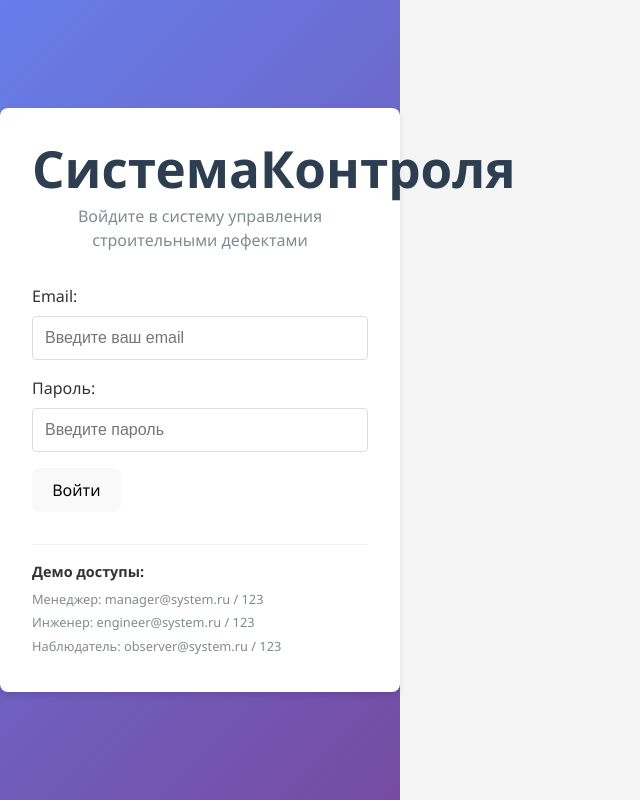
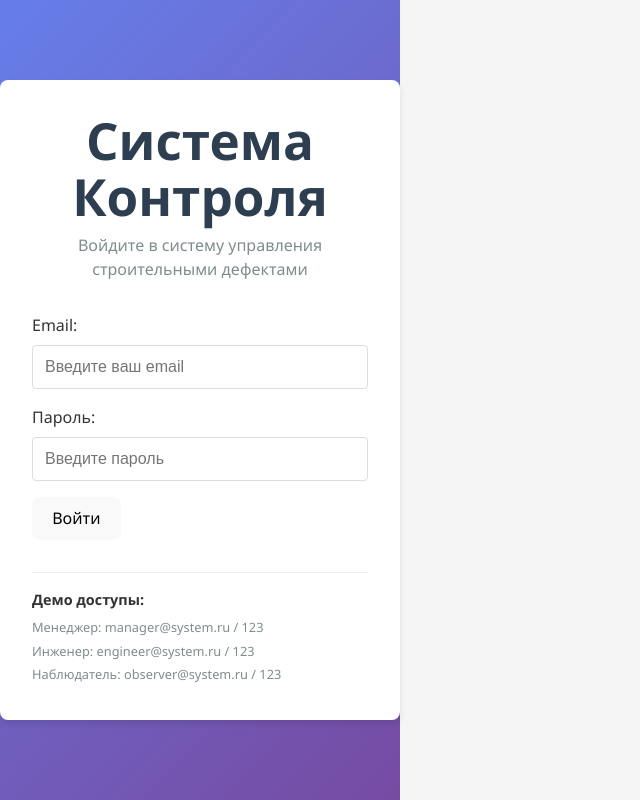
Before and after one commit to Qipeax/SPO2, a React (Vite) app: page /login in a window 1280 px wide. Shown: the whole page, without its empty margins (0-640 px from the left). Built offline with nearby package versions, Linux system fonts and the light colour scheme; the HTML template or start-up script is replaced by a standard one.

Commit message:
Чуть-чуть улучшил писанину

```diff
--- a/src/components/Header.jsx
+++ b/src/components/Header.jsx
@@ -16,13 +16,13 @@ function Header() {
   return (
     <header className="header">
       <div className="header-left">
-        <h1>СистемаКонтроля</h1>
+        <h1>Квикенд</h1>
         <span>Управление строительными дефектами</span>
       </div>
       <div className="header-right">
         <div className="user-info">
           <span>{user?.name}</span>
-          <span className="user-role">({getRoleName(user?.role)})</span>
+          <span className="user-role"> ({getRoleName(user?.role)})</span>
         </div>
         <button onClick={logout} className="logout-btn">
           Выйти
--- a/src/pages/Login.jsx
+++ b/src/pages/Login.jsx
@@ -27,7 +27,7 @@ function Login() {
   return (
     <div className="login-container">
       <div className="login-form">
-        <h1>СистемаКонтроля</h1>
+        <h1>Система Контроля</h1>
         <p>Войдите в систему управления строительными дефектами</p>
 
         <form onSubmit={handleSubmit}>
--- a/src/pages/Projects.jsx
+++ b/src/pages/Projects.jsx
@@ -152,7 +152,7 @@ function Projects() {
             <h3>{project.name}</h3>
             <p>{project.description}</p>
             <div className="project-info">
-              <span>📍 {project.address}</span>
+              <span> 📍 {project.address}</span>
               <span>
                 📅 {project.startDate} - {project.endDate}
               </span>
```
Also changed, not shown: src/pages/Home.jsx (deleted, +0 -13 lines).
